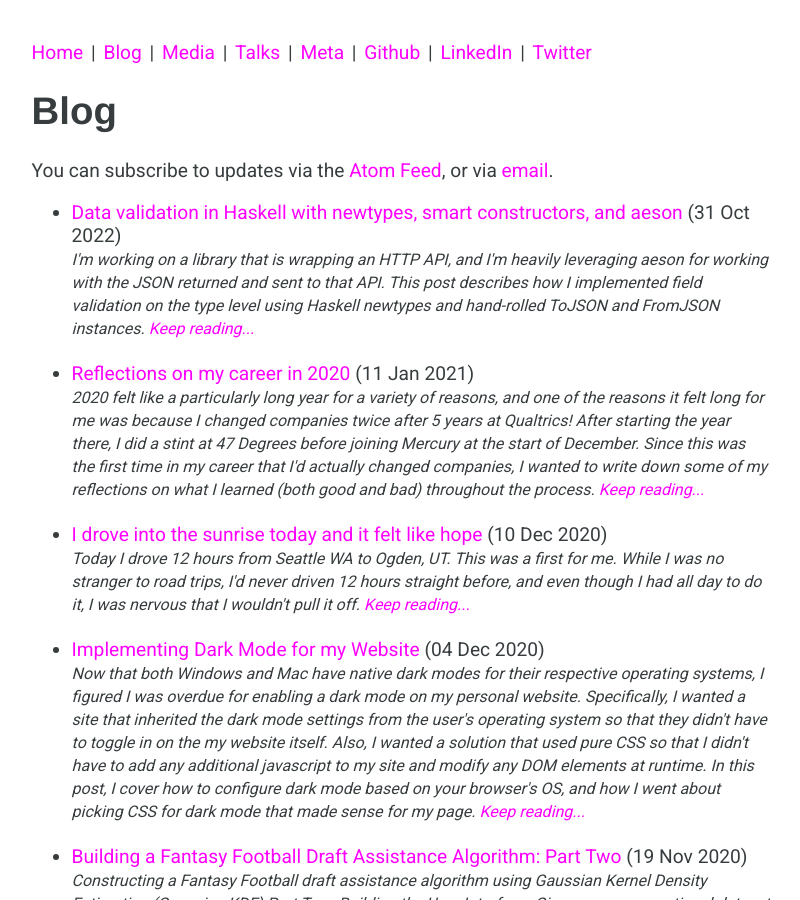
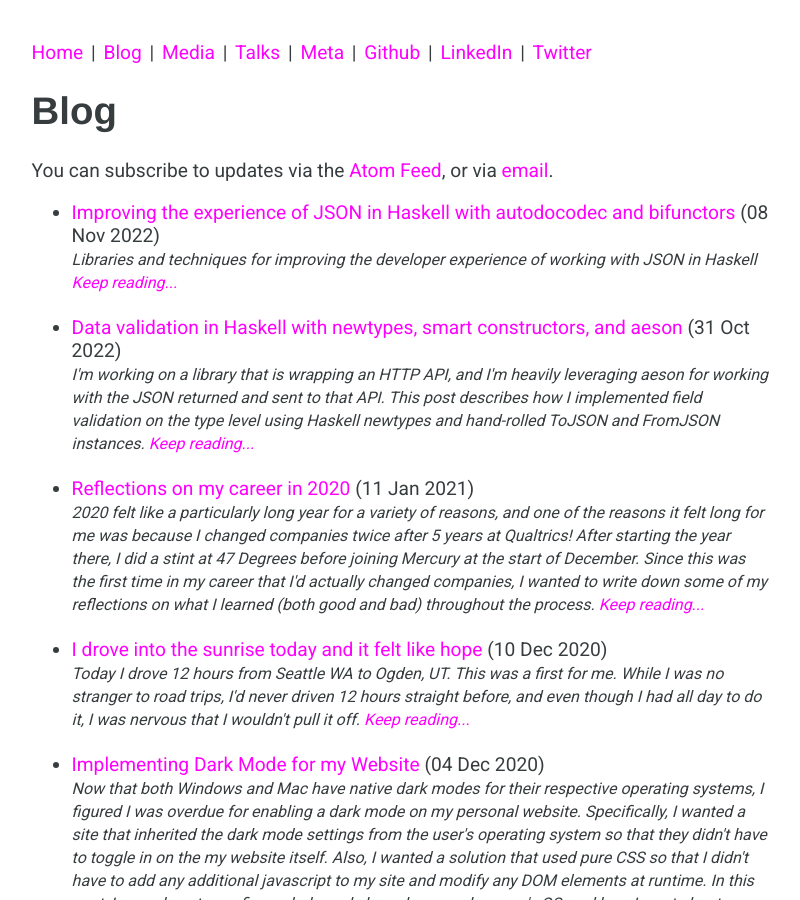
Before and after one commit to dmarticus/dmarticus.github.io, a Jekyll site: the page built from blog.html, in a window 1280 px wide and 900 px high. Shown: the whole window, without its empty margins (239-1039 px from the left). Built offline with Jekyll 4.4.1, drawn with Linux system fonts in a browser that asks for light colours; comment, search, counter and statistics services are not loaded; some of the changed lines change nothing that is shown.

Commit message:
yeeted up another blog post

````diff
--- /dev/null
+++ b/_posts/2022-11-08-improving-the-aeson-experience.md
@@ -0,0 +1,256 @@
+---
+title: "Improving the experience of JSON in Haskell with autodocodec and bifunctors"
+layout: post
+tags: [haskell, aeson, types, APIs, functional programming, autodocodec, JSON,validation, code tutorials]
+post_summary: "Libraries and techniques for improving the developer experience of working with JSON in Haskell"
+---
+
+In my [last post](http://www.dylanamartin.com/2022/10/31/use-newtypes-for-typesafe-data-validation-with-aeson.html), I talked about how Haskell `newtypes` are great tools for modeling JSON data when writing API clients in Haskell, and I included some examples on how to write custom `ToJSON` and `FromJSON` methods that incorporated these `newtypes`.  That post generated [some discussion on Lobsters](https://lobste.rs/s/ulqssr/data_validation_haskell_with_newtypes), from which I learned about this interesting library called [autodocodec](https://github.com/NorfairKing/autodocodec#readme).  Given the advantages laid out in that discussion, I decided to give that library a try on my project's codebase, and it worked so well that, so I ended up refactoring basically all of my types to use autodocodec to generate JSON parsers for my types.  In fact, I enjoyed the experience of using autodocodec so much that I thought it was worth blogging about.  So here we go!
+
+## Rewriting my types with autodocodec
+
+As [janus mentioned](https://lobste.rs/s/ulqssr/data_validation_haskell_with_newtypes#c_nhn8oj), the big benefit of autodocodec is that it generates _bidirectional_ parsers; rather than requiring the user to write both `ToJSON` and `FromJSON` instances, autodocodec lets you specify a single `HasCodec` instance for a given type, and then you can generate `ToJSON` and `FromJSON` instances from that type through the [DerivingVia](https://ghc.gitlab.haskell.org/ghc/doc/users_guide/exts/deriving_via.html) language extension.  This feature let me rewrite code that looks like this:
+
+```hs
+data CreatePayment = CreatePayment
+  { createPaymentIdempotencyKey :: !UUID,
+    createPaymentKeyId :: !UUID,
+    createPaymentMetadata :: !CreatePaymentMetadata,
+    createPaymentAmount :: !MoneyAmount,
+    createPaymentAutoCapture :: !(Maybe Bool),
+    createPaymentVerification :: !VerificationType,
+    createPaymentVerificationSuccessUrl :: !(Maybe URI),
+    createPaymentVerificationFailureUrl :: !(Maybe URI),
+    createPaymentSource :: !PaymentSource,
+    createPaymentDescription :: !(Maybe Text),
+    createPaymentEncryptedData :: !(Maybe EncryptedData),
+    createPaymentChannel :: !(Maybe Text)
+  }
+  deriving (Eq, Show)
+
+instance FromJSON CreatePayment where
+  parseJSON = withObject "CreatePayment" parse
+    where
+      parse o =
+        CreatePayment
+          <$> o .: "idempotencyKey"
+          <*> o .: "keyId"
+          <*> o .: "metadata"
+          <*> o .: "amount"
+          <*> o .:? "autoCapture"
+          <*> o .: "verification"
+          <*> o .:? "verificationSuccessfulUrl"
+          <*> o .:? "verificationFailureUrl"
+          <*> o .: "source"
+          <*> o .:? "description"
+          <*> o .:? "encryptedData"
+          <*> o .:? "channel"
+
+instance ToJSON CreatePayment where
+  toJSON CreatePayment {..} =
+    omitNulls [
+      "idempotencyKey" .= createPaymentIdempotencyKey,
+      "keyId" .= createPaymentKeyId,
+      "metadata" .= createPaymentMetadata,
+      "amount" .= createPaymentAmount,
+      "autoCapture" .= createPaymentAutoCapture,
+      "verification" .= createPaymentVerification,
+      "verificationSuccessfulUrl" .= createPaymentSuccessfulUrl,
+      "verificationFailureUrl" .= createPaymentFailureUrl,
+      "source" .= createPaymentSource,
+      "description" .= createPaymentDescription,
+      "encryptedData" .= createPaymentEncryptedData,
+      "channel" .= createPaymentChannel,
+    ]
+```
+
+into this:
+
+```hs
+data CreatePayment = CreatePayment
+  { createPaymentIdempotencyKey :: !UUID,
+    createPaymentKeyId :: !UUID,
+    createPaymentMetadata :: !CreatePaymentMetadata,
+    createPaymentAmount :: !MoneyAmount,
+    createPaymentAutoCapture :: !(Maybe Bool),
+    createPaymentVerification :: !VerificationType,
+    createPaymentVerificationSuccessUrl :: !(Maybe URI),
+    createPaymentVerificationFailureUrl :: !(Maybe URI),
+    createPaymentSource :: !PaymentSource,
+    createPaymentDescription :: !(Maybe Text),
+    createPaymentEncryptedData :: !(Maybe EncryptedData),
+    createPaymentChannel :: !(Maybe Text)
+  }
+  deriving (Eq, Show)
+  deriving
+    ( FromJSON,
+      ToJSON
+    )
+    via (Autodocodec CreatePayment)
+
+instance HasCodec CreatePayment where
+  codec =
+    object "CreatePayment" $
+      CreatePayment
+        <$> requiredField' "idempotencyKey" .= createPaymentIdempotencyKey
+        <*> requiredField' "keyId" .= createPaymentKeyId
+        <*> requiredField' "metadata" .= createPaymentMetadata
+        <*> requiredField' "amount" .= createPaymentAmount
+        <*> optionalField' "autoCapture" .= createPaymentAutoCapture
+        <*> requiredField' "verification" .= createPaymentVerification
+        <*> optionalField' "verificationSuccessfulUrl" .= createPaymentVerificationSuccessUrl
+        <*> optionalField' "verificationFailureUrl" .= createPaymentVerificationFailureUrl
+        <*> requiredField' "source" .= createPaymentSource
+        <*> optionalField' "description" .= createPaymentDescription
+        <*> optionalField' "encryptedData" .= createPaymentEncryptedData
+        <*> optionalField' "channel" .= createPaymentChannel
+```
+
+15 fewer lines of code, with no loss of functionality!  And, [as mentioned by danidiaz](https://lobste.rs/s/ulqssr/data_validation_haskell_with_newtypes#c_jzco7g), I don't have to worry about forgetting a constructor.  I also enjoyed the type hints for matching the type of my `codec` to my original type:
+
+![autodocodec constructor error](../../../media/autodocodec_constructor_error.png){:width="740px"}
+
+In addition to `object`, autodocodec has many other methods to generate JSON without needing to hand-write the derivations.  One such example is `shownBoundedEnumCodec`, which lets you generate a codec for a bounded enum type that just takes advantage of existing encoding and decoding behavior provided by a `Show` instance.  Here's how that code looks:
+
+```hs
+data SupportedCurrencies = USD | EUR | BTC | ETH
+  deriving (Eq, Show, Enum, Bounded)
+  deriving
+    ( FromJSON,
+      ToJSON
+    )
+    via (Autodocodec SupportedCurrencies)
+
+instance HasCodec SupportedCurrencies where
+  codec = shownBoundedEnumCodec
+```
+
+(NB: given the the `SupportedCurrencies` type just uses the default `Show` encodings, I could've also just derived a `ToJSON` and `FromJSON` instance for it instead of deriving `ToJSON` and `FromJSON` from the `HasCodec` instance.  However, since many of my other types use the `SupportedCurrencies` type, I need to define a `HasCodec` instance for `SupportedCurrencies` so that I can then define `HasCodec` for the types that _use_ `SupportedCurrencies`.)
+
+(Finally, I just want to note that while I only am working with JSON (via aeson) in my example, autodocodec also supports OpenAPI, Swagger, JSON Schema, and YAML.  It's a great library; thanks [NorfairKing](https://github.com/NorfairKing)!)
+
+## Bifunctor types for parsing more complex JSON types
+
+In addition to taking advantage of various encodings that autodocodec gives me, I also implemented a few other helpers to work with JSON, inspired by my time at [Mercury](https://mercury.com/) (we worked with JSON a lot there and wrote a ton of aeson utilities to make life easier).  I can't remember all of the utils that we wrote a Mercury, but I'd saved one specific type[^bignote] from my time there (I remember saving it the day I learned about it since I enjoyed it so much!) that I reused in my library: `ThisOrThat`
+
+`ThisOrThat` is defined thusly
+
+```hs
+-- | Similar to 'Either' but with different 'ToJSON' and 'FromJSON' instances.
+-- 'ToJSON' will serialize the payload without adding any kind of tag.
+-- 'FromJSON' will first attempt to parse JSON as the first type parameter,
+-- and if that fails will then attempt to parse as the second type parameter.
+--
+-- NB: The order of type parameters make a huge difference!
+-- In @'ThisOrThat' A B@, if @A@ is structurally a subtype of @B@, then the
+-- parser can never produce a 'That' result! For example, with types
+--
+-- @
+--   data A = A {foo :: String, bar :: Scientific}
+--   data B = B {foo :: String, bar :: Scientific, baz :: Bool}
+-- @
+--
+-- @'FromJSON' ('ThisOrThat' A B)@ can never parse a @B@. Any JSON object
+-- that includes properties @foo: <string>@ and @bar: <number>@ will parse
+-- as an @A@, whether or not the property @baz: <boolean>@ is present. You
+-- can fix this by instead using @'ThisOrThat' B A@.
+data ThisOrThat a b = This a | That b
+  deriving stock (Eq)
+
+instance (ToJSON a, ToJSON b) => ToJSON (ThisOrThat a b) where
+  toJSON (This a) = toJSON a
+  toJSON (That b) = toJSON b
+  toEncoding (This a) = toEncoding a
+  toEncoding (That b) = toEncoding b
+
+instance (FromJSON a, FromJSON b) => FromJSON (ThisOrThat a b) where
+  parseJSON val = do
+    let parsedA = fromJSON val
+        parsedB = fromJSON val
+    case (parsedA, parsedB) of
+      (Success a, _) -> pure $ This a
+      (_, Success b) -> pure $ That b
+      (Error thisError, Error thatError) ->
+        fail $
+          fold
+            [ "Failed when parsing a ThisOrThat from JSON.\n",
+              "Error on the This: " <> thisError <> "\n",
+              "Error on the That: " <> thatError
+            ]
+
+instance Bifunctor ThisOrThat where
+  bimap f _ (This a) = This (f a)
+  bimap _ g (That b) = That (g b)
+```
+
+Once defined, I can then use to model JSON data that could be an `Either`, only without needing to pattern match against that behavior.
+
+```hs
+data TransferData = TransferData
+  { transferDataId :: !UUID,
+    transferDataSource :: !(ThisOrThat SourceWallet SourceBlockchain),
+    transferDataDestination :: !(ThisOrThat DestinationWallet DestinationBlockchain),
+    transferDataAmount :: !MoneyAmount,
+    transferDataFees :: !MoneyAmount,
+    transferDataTransactionHash :: !(Maybe HexString),
+    transferDataStatus :: !Status,
+    transferDataTransferErrorCode :: !(Maybe TransferErrorCode),
+    transferDataCreateDate :: !(Maybe UTCTime)
+  }
+  deriving (Eq, Show)
+
+-- NB: this doesn't use autodocodec for deriving ToJSON and FromJSON since I'm using the hand-rolled
+-- ThisOrThat helper for smartly parsing types.
+instance FromJSON TransferData where
+  parseJSON = withObject "TransferData" parse
+    where
+      parse o =
+        TransferData
+          <$> o .: "id"
+          <*> o .: "source"
+          <*> o .: "destination"
+          <*> o .: "amount"
+          <*> o .: "fees"
+          <*> o .:? "transactionHash"
+          <*> o .: "status"
+          <*> o .:? "errorCode"
+          <*> o .:? "riskEvaluation"
+          <*> o .:? "createDate"
+```
+
+Okay, so it's relatively straightforward, but I think it's neat.  The parser errors you get when working with it are pretty great, too.
+
+## Future Work
+
+I'd love to figure out how to get this custom `ThisOrThat` type working with autodocodec so that I can replace this
+
+```hs
+instance (ToJSON a, ToJSON b) => ToJSON (ThisOrThat a b) where
+  toJSON (This a) = toJSON a
+  toJSON (That b) = toJSON b
+  toEncoding (This a) = toEncoding a
+  toEncoding (That b) = toEncoding b
+
+instance (FromJSON a, FromJSON b) => FromJSON (ThisOrThat a b) where
+  parseJSON val = do
+    let parsedA = fromJSON val
+        parsedB = fromJSON val
+    case (parsedA, parsedB) of
+      (Success a, _) -> pure $ This a
+      (_, Success b) -> pure $ That b
+      (Error thisError, Error thatError) ->
+        fail $
+          fold
+            [ "Failed when parsing a ThisOrThat from JSON.\n",
+              "Error on the This: " <> thisError <> "\n",
+              "Error on the That: " <> thatError
+            ]
+```
+
+and any hand-rolled aeson parsers that reference types that use `ThisOrThat` (such as `TransferData`) with an approach that uses codecs instead.  However, I tried it once, coded myself into a circle, and then Gave Up to work on more pressing stuff.  If anyone has defined `HasCodec` instances for a bifunctor before, let me know if you have opinions on how to do this!
+
+## Final Note
+
+If you're wondering what all this JSON parsing is for, stay tuned for a library announcement dropping next week!  I'm almost done with the project that uses all of this code and I hope to throw it up on Hackage once I'm done.  It'll have an accompanying blog post, too :)
+
+[^bignote]: Please don't sue me for saving this, Mercury legal.
````
Also changed, not shown: _posts/2022-10-31-use-newtypes-for-typesafe-data-validation-with-aeson.md (line endings or trailing spaces), media/autodocodec_constructor_error.png (added).
